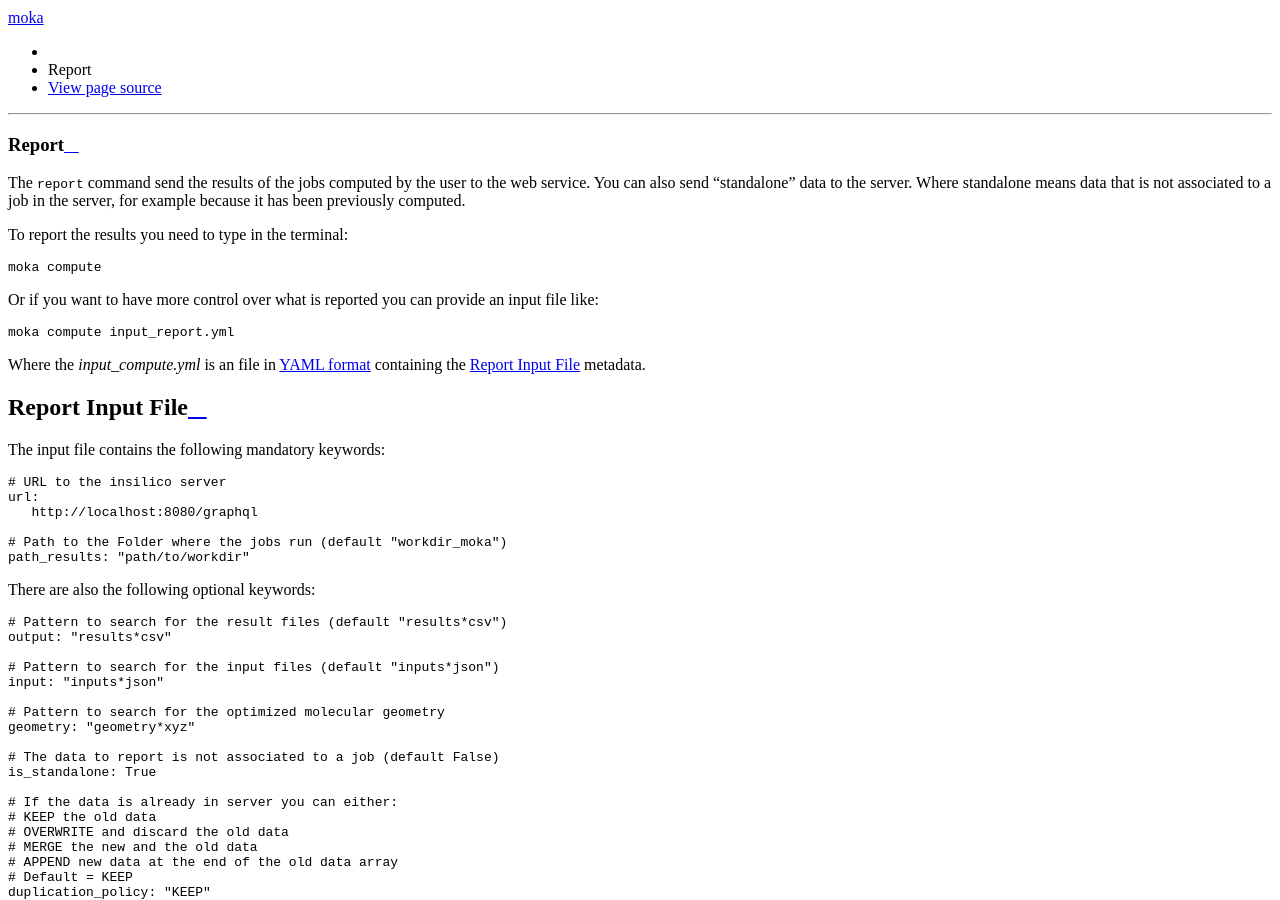
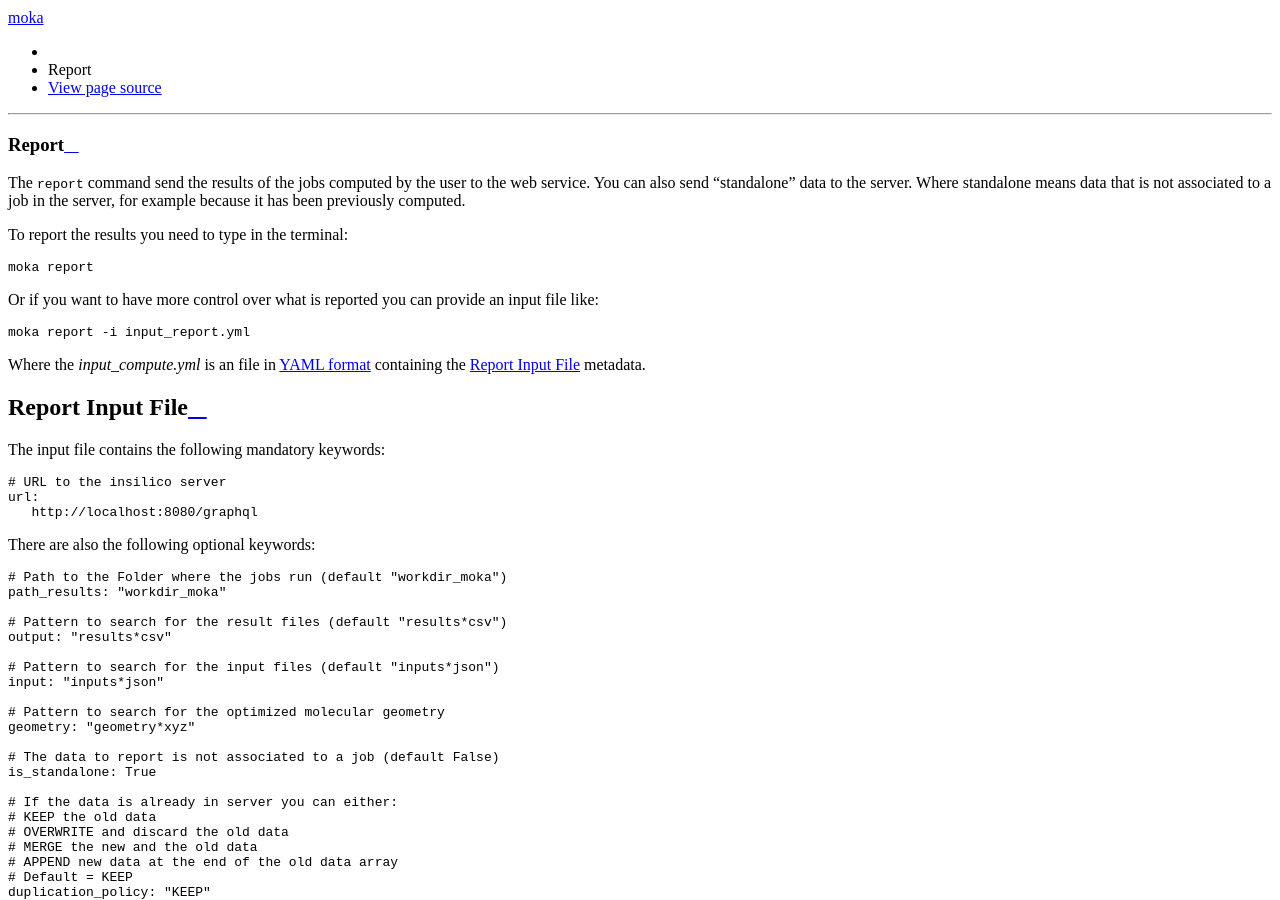
Before and after one commit to nlesc-nano/ceiba-cli, a Sphinx documentation site: the page built from docs/report.rst, in a window 1280 px wide and 900 px high, scrolled down 302 px. Built offline with Sphinx 7.4.7 and the Read the Docs theme 2.0.0, drawn with Linux system fonts in a browser that asks for light colours.

Commit message:
update cli for optional input file #10

```diff
--- a/CHANGELOG.rst
+++ b/CHANGELOG.rst
@@ -11,6 +11,11 @@ Added
 
 Changed
 -------
+* Make input file optional (#10)
+* Allow to pass the input via the command line (#10)
+
+  Changed
+-------
 * Running jobs must include username (#9)
 
 0.1.0 [03/11/2020]
--- a/docs/add.rst
+++ b/docs/add.rst
@@ -5,7 +5,7 @@ The ``add`` command is an adminstrative action to add new jobs into the database
 To run some jobs you need to type in the terminal:
 ::
 
-   moka add input_add.yml
+   moka add -i input_add.yml
 
 Where the *input_compute.yml* is an file in `YAML format <https://en.wikipedia.org/wiki/YAML>`_ containing the :ref:`jobs input` specification.
 
--- a/docs/manage.rst
+++ b/docs/manage.rst
@@ -7,7 +7,7 @@ can be marked again as ``AVAILABLE`` if the user doesn't report the results.
 To change the jobs status you need to type in the terminal:
 ::
 
-   moka manage input_manage.yml
+   moka manage -i input_manage.yml
 
 Where the *input_manage.yml* is an file in `YAML format <https://en.wikipedia.org/wiki/YAML>`_ containing the :ref:`jobs metadata` specification.
 
--- a/docs/query.rst
+++ b/docs/query.rst
@@ -10,7 +10,7 @@ There are currently two possible query actions:
 To request some data, you need to type in the terminal:
 ::
 
-   moka query input_query.yml
+   moka query -i input_query.yml
 
 Where the *input_query.yml* is an file in `YAML format <https://en.wikipedia.org/wiki/YAML>`_ containing
 the :ref:`query input` metadata.
--- a/docs/report.rst
+++ b/docs/report.rst
@@ -9,12 +9,12 @@ has been previously computed.
 To report the results you need to type in the terminal:
 ::
 
-   moka compute
+   moka report
 
 Or if you want to have more control over what is reported you can provide an input file like:
 ::
 
-   moka compute input_report.yml
+   moka report -i input_report.yml
 
 Where the *input_compute.yml* is an file in `YAML format <https://en.wikipedia.org/wiki/YAML>`_ containing the :ref:`report input` metadata.
 
@@ -30,12 +30,13 @@ The input file contains the following mandatory keywords:
    url:
       http://localhost:8080/graphql
 
-   # Path to the Folder where the jobs run (default "workdir_moka")
-   path_results: "path/to/workdir"
 
 There are also the following optional keywords:
 
 ::
+
+   # Path to the Folder where the jobs run (default "workdir_moka")
+   path_results: "workdir_moka"
 
    # Pattern to search for the result files (default "results*csv")
    output: "results*csv"
```
Also changed, not shown: docs/compute.rst (+10 -4 lines), 1 other file.
